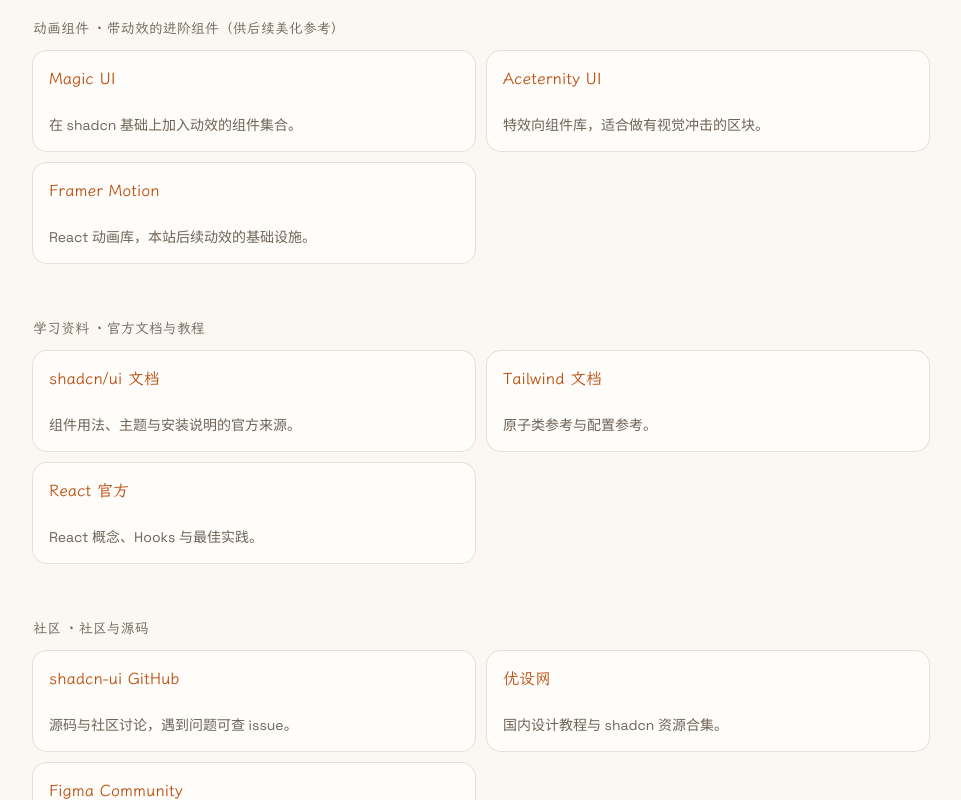
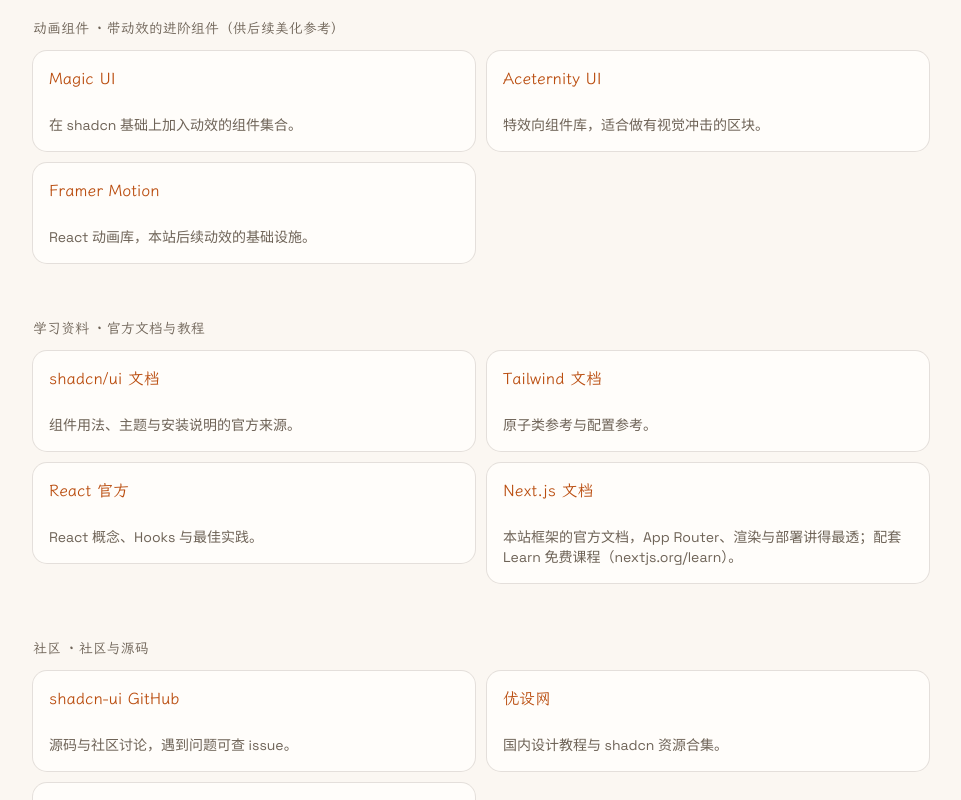
Before and after one commit to ErgeAIA/XieYi, a Next.js app: page /resources in a window 1280 px wide. Shown: the part 1574-2374 px from the top of the page, without its empty margins (319-1280 px from the left). Built offline with nearby package versions, Linux system fonts and the light colour scheme.

Commit message:
feat(content): 参考资源学习资料补 Next.js 官方文档

```diff
--- a/src/content/resources.ts
+++ b/src/content/resources.ts
@@ -184,6 +184,12 @@
     category: "学习资料",
     note: "React 概念、Hooks 与最佳实践。",
   },
+  {
+    name: "Next.js 文档",
+    url: "https://nextjs.org/docs",
+    category: "学习资料",
+    note: "本站框架的官方文档，App Router、渲染与部署讲得最透；配套 Learn 免费课程（nextjs.org/learn）。",
+  },
 
   // 社区
   {
```
